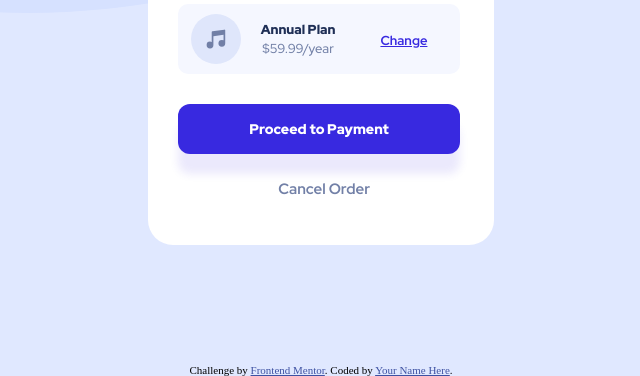
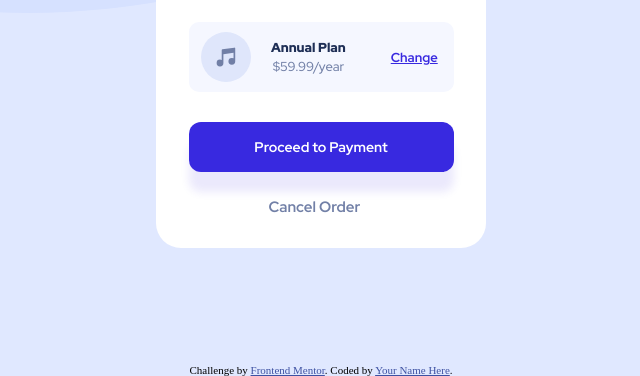
Before and after one commit to ajibxla/Order-summary-component, a plain HTML site: page index.html in a window 1280 px wide. Shown: the part 424-800 px from the top of the page, without its empty margins (319-959 px from the left). Drawn offline with Linux system fonts and the light colour scheme.

Commit message:
Update style.css

```diff
--- a/style.css
+++ b/style.css
@@ -26,8 +26,8 @@ body{
 
 main{
     background: var(--pale-blue);
-    height: 80vh;
-    width: 80vw;
+    height: 750px;
+    width: 400px;
     margin: auto;
     display: flex;
     justify-content: center;
@@ -37,8 +37,8 @@ main{
 
 section{
     border-radius: 25px;
-    height: 550px;
-    width: 65vw;
+    height: 555px;
+    width: 330px;
     margin: auto;
     background: white;
     font-family: 'Red Hat Display', sans-serif;
@@ -48,17 +48,14 @@ section{
 
 .section-img img{
     border-radius:25px 25px 0 0 ;
-    width: 65vw;
-    height: 18vh;
+    width: 330px;
+    height: 165px;
 }
 
 .section-content{
-    width: 53vw;
+    width: 265px;
     margin: auto;
     margin-top: 25px;
-    position: absolute;
-    left: 30px;
-    right: 30;
 }
 
 .content-header{
@@ -66,8 +63,9 @@ section{
 }
 
 .content-header h2{
+    font-size: 1.4rem;
     margin-bottom: 16px;
-    font-weight: 900;
+    font-weight:900;
     text-align: center;
     color: var(--dark-blue);
 
@@ -143,7 +141,7 @@ section{
     color: white;
     font-family: 'Red Hat Display', sans-serif;
     font-size: 14px;
-    font-weight: 900;
+    font-weight: 700;
     box-shadow: 0px 20px 8px 0px rgba(56, 41, 224, 0.1);
     cursor: pointer;
     outline: none;
@@ -172,48 +170,8 @@ section{
     transition: color ease-in-out 0.5s;
 }
 
-@media screen and (min-width:650px) {
 
-
-
-    body{
-        background: url(./images/pattern-background-desktop.svg)  no-repeat;
-        /* background-color: var(--pale-blue); */
-        background: red;
-
-    }
-
-    main{
-        background: none;
-    }
-
-    section{
-        width: 50vw;
-    }
-
-    .section-img img{
-        border-radius:25px 25px 0 0 ;
-        width: 50vw;
-        height: 18vh;
-    }
-
-    .section-content{
-        width: 40vw;
-        margin: auto;
-        margin-top: 25px;
-        position: absolute;
-        left: 30px;
-        right: 30;
-    }
-
-    .cancel-btn{
-        margin-left: 90px;
-    }
-
-
-}
-
-@media screen and (min-width:900px) {
+@media screen and (min-width:600px) {
 
     body{
         background: url(./images/pattern-background-desktop.svg)  no-repeat;
@@ -224,28 +182,5 @@ section{
         background: none;
     }
 
-    section{
-        width: 27vw;
-    }
-
-    .section-img img{
-        border-radius:25px 25px 0 0 ;
-        width: 27vw;
-        height: 18vh;
-    }
-
-    .section-content{
-        width: 22vw;
-        margin: auto;
-        margin-top: 25px;
-        position: absolute;
-        left: 30px;
-        right: 30;
-    }
-
-    .cancel-btn{
-        margin-left: 100px;
-    }
-
 
 }
```
